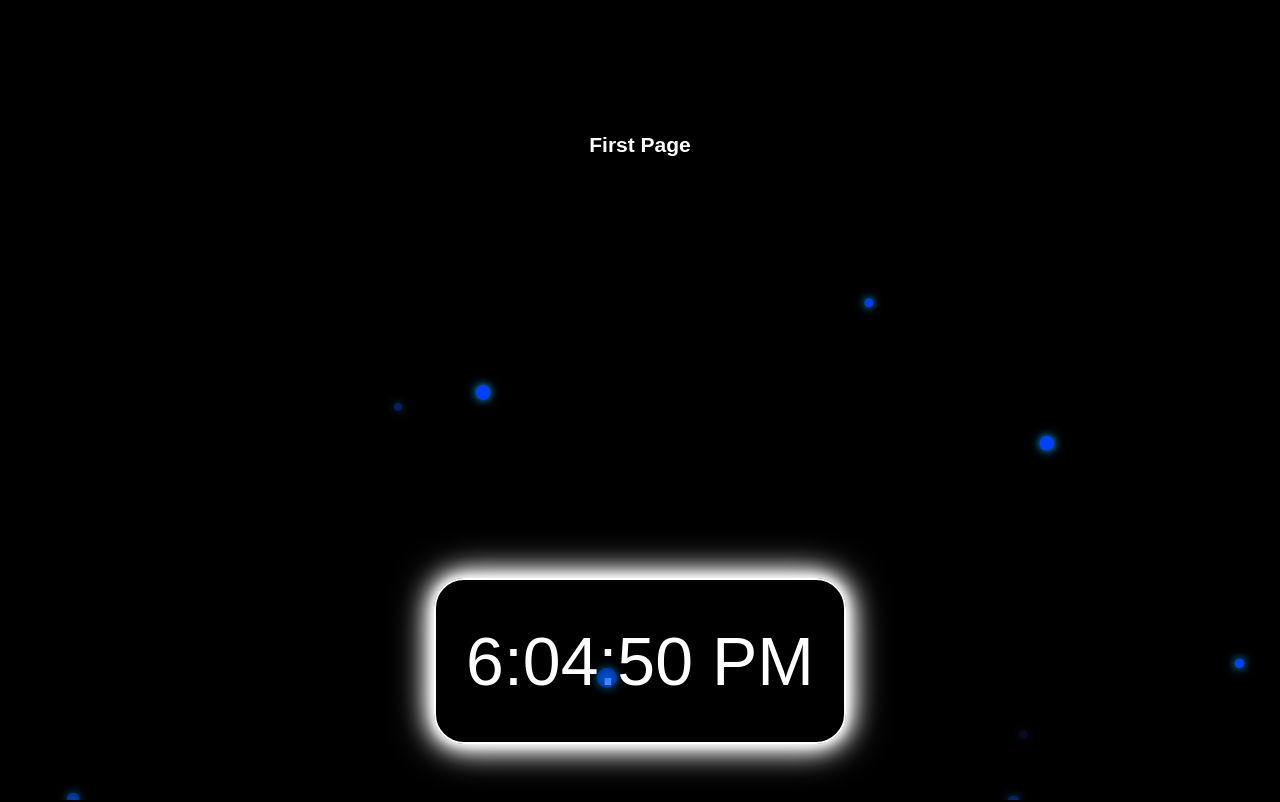
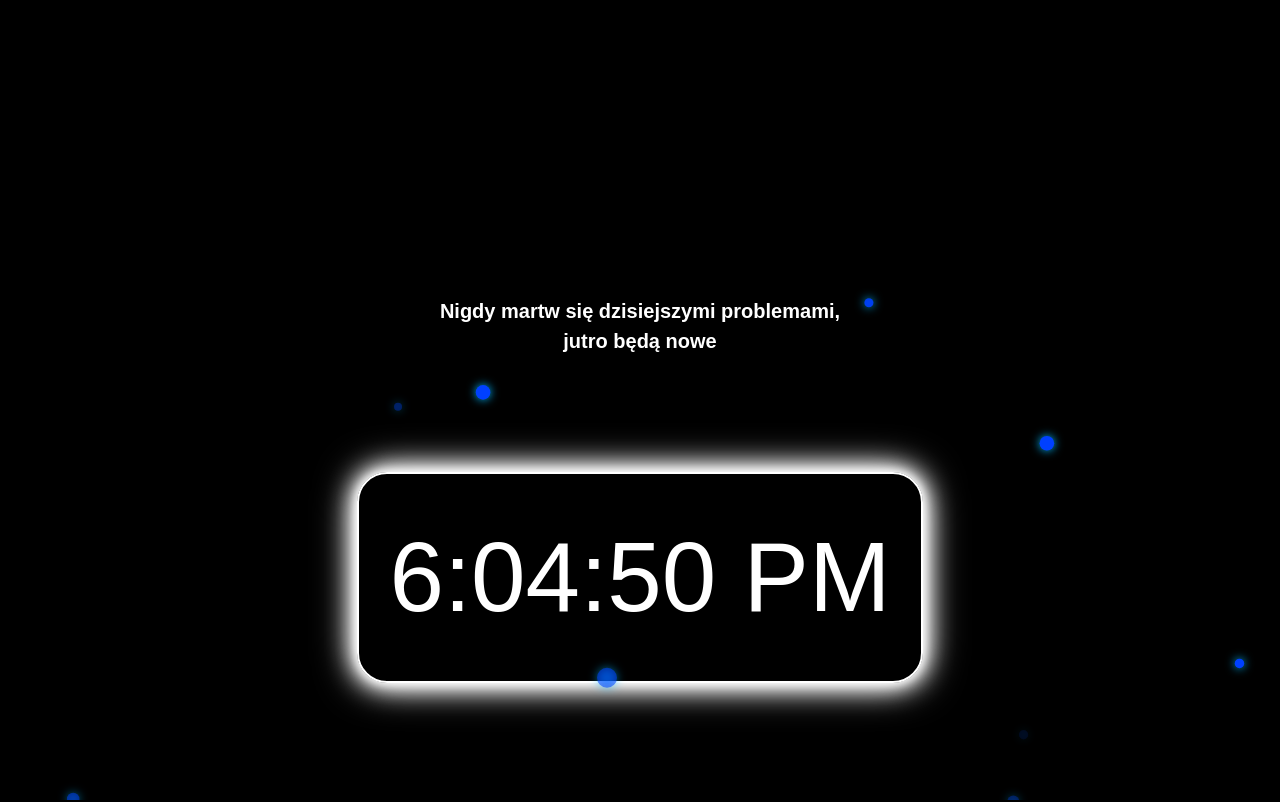
Before and after one commit to Krislv4nk/zegarek, a React (Vite) app: page /zegarek/first in a window 1280 px wide. Shown: the top 802 px of the page. Built offline with nearby package versions, Linux system fonts and the light colour scheme.

Commit message:
complited

```diff
--- a/package.json
+++ b/package.json
@@ -23,7 +23,9 @@
     "react-dom": "^18.2.0",
     "react-live-clock": "^6.1.23-beta",
     "react-router-dom": "^6.15.0",
+    "react-slick": "^0.30.2",
     "react-tsparticles": "^2.12.2",
+    "slick-carousel": "^1.8.1",
     "styled-components": "^6.0.7",
     "vite-plugin-svgr": "^3.2.0"
   },
--- a/src/components/MyDigitalClock/MyDigitalClock.module.css
+++ b/src/components/MyDigitalClock/MyDigitalClock.module.css
@@ -4,8 +4,8 @@
         border-radius: 30px;
         border: 2px solid #ffffff;
     padding: 30px;
-    font-size: 68px;
-    margin-top: 400px;
+    font-size: 98px;
+    margin-top: 100px;
     color: #ffffff; /* Text color */
     box-shadow: 0 0 10px #ffffff, 0 0 20px #ffffff,
      0 0 30px #ffffff, 0 0 40px #ffffff;
--- a/src/pages/FirstPage/FirstPage.jsx
+++ b/src/pages/FirstPage/FirstPage.jsx
@@ -1,6 +1,7 @@
 import { useEffect } from 'react';
 import CustomClock from './../../components/MyDigitalClock/MyDigitalClock';
 import css from './FirstPage.module.css';
+import drewnex from './../../helpers/drewnex.jpg';
 
 const FirstPage = () => {
 
@@ -10,32 +11,44 @@ const FirstPage = () => {
     const requestWakeLock = async () => {
       try {
         wakeLock = await navigator.wakeLock.request('screen');
-
         wakeLock.addEventListener('release', () => {
           console.log('Wake lock was released');
         });
-
         console.log('Wake lock is active');
       } catch (err) {
         console.error(`${err.name}, ${err.message}`);
       }
     };
 
+    const handleVisibilityChange = () => {
+      if (document.visibilityState === 'visible') {
+        requestWakeLock();
+      } else if (wakeLock) {
+        wakeLock.release();
+        console.log('Wake lock released because page is not visible');
+      }
+    };
+
     if ('wakeLock' in navigator) {
-      requestWakeLock();
+      document.addEventListener('visibilitychange', handleVisibilityChange);
+
+      if (document.visibilityState === 'visible') {
+        requestWakeLock();
+      }
     }
 
     return () => {
       if (wakeLock) {
         wakeLock.release();
-        console.log('Wake lock released on cleanup');
       }
+      document.removeEventListener('visibilitychange', handleVisibilityChange);
     };
   }, []);
 
   return (
     <div className={css.wrapper}>
-      <h2>First Page</h2>
+      <h2 className={css.header}>Nigdy martw się dzisiejszymi problemami, jutro będą nowe</h2>
+      {/* <img className={css.drewnex} src={drewnex} alt="myPhoto" /> */}
       <CustomClock />
       <p className={css.created}>Created by Krislv4nk</p>
     </div>
--- a/src/pages/FirstPage/FirstPage.module.css
+++ b/src/pages/FirstPage/FirstPage.module.css
@@ -8,10 +8,24 @@
     display: flex;
     margin: auto;
     }
+    .header {
+        font-size: 20px;
+         font-family:'Josefin Sans Variable', sans-serif;
+         width: 450px;
+         text-align: center;
+         margin-top: 100px;
+         line-height: 1.5em;
+    }
+    .drewnex {
+        width: 300px;
+        height: auto;
+        margin-top: 100px;
+    }
     .created {
         color: #ffffff;
-        font-size: 18px;
+        font-size: 14px;
         margin-bottom: 0px;
         margin-top: 200px;
+
     }
 }
```
Also changed, not shown: API/API.jsx (deleted), src/helpers/drewnex.jpg (added), 1 other file (tests, documents, lock files or other folders).
